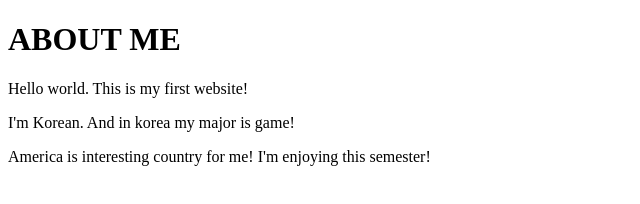
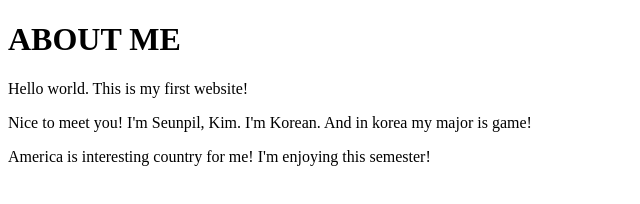
Before and after one commit to SeunpilKim/lab1_seunpil_kim, a plain HTML site: page lab1_seunpil,kim.html in a window 1280 px wide. Shown: the whole page, without its empty margins (0-640 px from the left). Drawn offline with Linux system fonts and the light colour scheme.

Commit message:
add my name to lab1

```diff
--- a/lab1_seunpil,kim.html
+++ b/lab1_seunpil,kim.html
@@ -7,7 +7,7 @@
 <body>
   <h1>ABOUT ME</h1>
   <p>Hello world. This is my first website!</p>
-  <p>I'm Korean. And in korea my major is game!</p>
+  <p>Nice to meet you! I'm Seunpil, Kim. I'm Korean. And in korea my major is game!</p>
   <p>America is interesting country for me! I'm enjoying this semester!</p>
 </body>
 </html>
```
